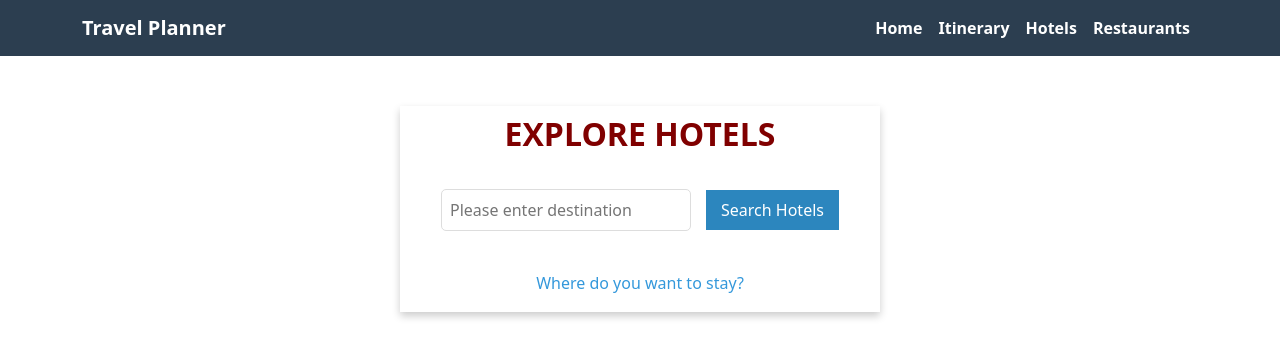
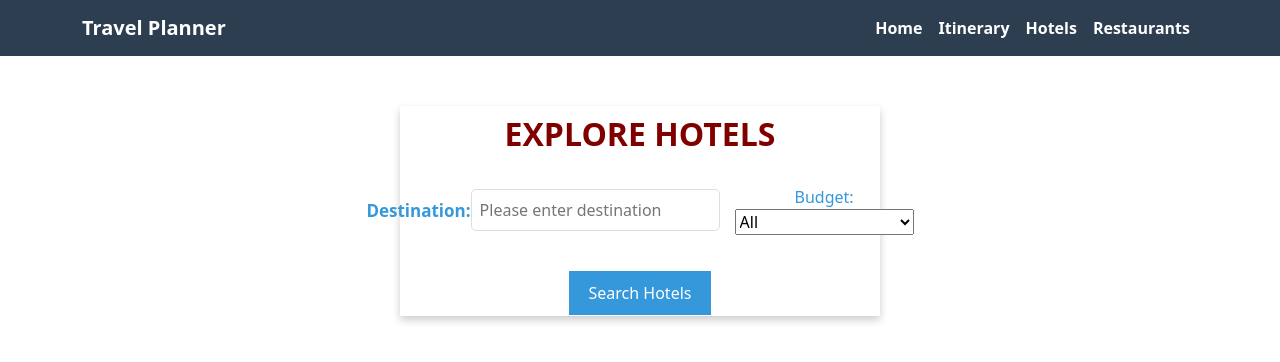
Before and after one commit to Srivashinie/Travel-Planner, a React (Create React App) app in the folder client/: page /hotels in a window 1280 px wide. Shown: the top 362 px of the page. Built offline with nearby package versions, Linux system fonts and the light colour scheme.

Commit message:
Added budget filter logic to hotel page based on price range

```diff
--- a/client/src/pages/Hotels.js
+++ b/client/src/pages/Hotels.js
@@ -2,9 +2,10 @@ import React, { useState } from "react";
 import "../style.css";
 
 const Hotels = () => {
-  const [hotels, setHotels] = useState([]); // State to hold hotel list
-  const [destination, setDestination] = useState(""); // State for destination input
+  const [hotels, setHotels] = useState([]);
+  const [destination, setDestination] = useState("");
   const [loading, setLoading] = useState(true);
+  const [budget, setBudget] = useState("all");
 
   // Function to fetch hotels from Flask backend
   const searchHotels = async () => {
@@ -21,7 +22,7 @@ const Hotels = () => {
       const data = await response.json();
 
       if (data.length > 0) {
-        setHotels(data); // Update state with fetched hotel data (hotels = data)
+        setHotels(data); // Update state with fetched hotel data
       } else {
         setHotels([]); // No hotels found
       }
@@ -33,6 +34,19 @@ const Hotels = () => {
     }
   };
 
+  // Function to filter hotels based on selected budget
+  const budgetFilter = (hotel) => {
+    const price =
+      parseFloat(hotel.total_rate.lowest.replace(/[^0-9.]/g, "")) || 0;
+    console.log(`Hotel: ${hotel.name}, Price: ${price}, Budget: ${budget}`);
+
+    if (budget === "cheap") return price < 100;
+    if (budget === "normal") return price >= 100 && price <= 180;
+    if (budget === "high") return price > 180;
+
+    return true; // Show all if no filter applied
+  };
+
   return (
     <div className="hotels-container">
       <div className="form-box">
@@ -40,42 +54,57 @@ const Hotels = () => {
           <strong>EXPLORE HOTELS</strong>
         </h2>
         <div className="search-box">
+          <lebel style={{ fontWeight: "bold", fontSize: "17px" }}>
+            Destination:{" "}
+          </lebel>
           <input
             type="text"
             id="destination"
             placeholder="Please enter destination"
             value={destination}
-            onChange={(e) => setDestination(e.target.value)} // Update destination state
+            onChange={(e) => setDestination(e.target.value)}
             style={{
               marginRight: "15px",
               padding: "8px",
               width: "250px",
             }}
           />
-          <button onClick={searchHotels}>Search Hotels</button>
+          {/* Budget filter dropdown */}
+          <div className="filter-box">
+            <label htmlFor="budget">
+              <stong>Budget: </stong>{" "}
+            </label>
+            <select
+              id="budget"
+              value={budget}
+              onChange={(e) => setBudget(e.target.value)}
+            >
+              <option value="all">All</option>
+              <option value="cheap">Cheap (Below $100)</option>
+              <option value="normal">Normal ($100 - $180)</option>
+              <option value="high">High (Above $180)</option>
+            </select>
+          </div>
         </div>
-        <p>Where do you want to stay?</p>
+        <button onClick={searchHotels}>Search Hotels</button>
       </div>
 
       {/* Display hotels in card layout */}
       <div className="hotels-list">
         {loading ? (
           <p></p>
-        ) : hotels.length === 0 ? (
+        ) : hotels.filter(budgetFilter).length === 0 ? (
           <p>No hotels found</p>
         ) : (
-          hotels.map((hotel, index) => (
-            <div
-              key={index}
-              style={{ marginBottom: "15px" }}
-              className="hotel-card"
-            >
+          hotels.filter(budgetFilter).map((hotel, index) => (
+            <div key={index} className="hotel-card">
               <img
                 src={
-                  hotel.images[0].thumbnail ||
-                  hotel.images[1].thumbnail ||
-                  hotel.images[2].thumbnail ||
-                  hotel.images[3].thumbnail
+                  hotel.images?.[0]?.thumbnail ||
+                  hotel.images?.[1]?.thumbnail ||
+                  hotel.images?.[2]?.thumbnail ||
+                  hotel.images?.[3]?.thumbnail ||
+                  "default-hotel.jpg"
                 }
                 alt="Hotel"
                 className="hotel-image"
@@ -85,11 +114,11 @@ const Hotels = () => {
                   <strong>{hotel.name}</strong>
                 </h3>
                 <p>
-                  <strong>{"Price "}</strong>
-                  {hotel.total_rate.lowest || "Price not available"}{" "}
+                  <strong>Price: </strong>
+                  {hotel.total_rate.lowest || "Price not available"}
                 </p>
                 <p>
-                  <strong>{"Ratings "}</strong>{" "}
+                  <strong>Ratings: </strong>
                   {hotel.overall_rating || "Ratings not available"}
                 </p>
                 <a
```
